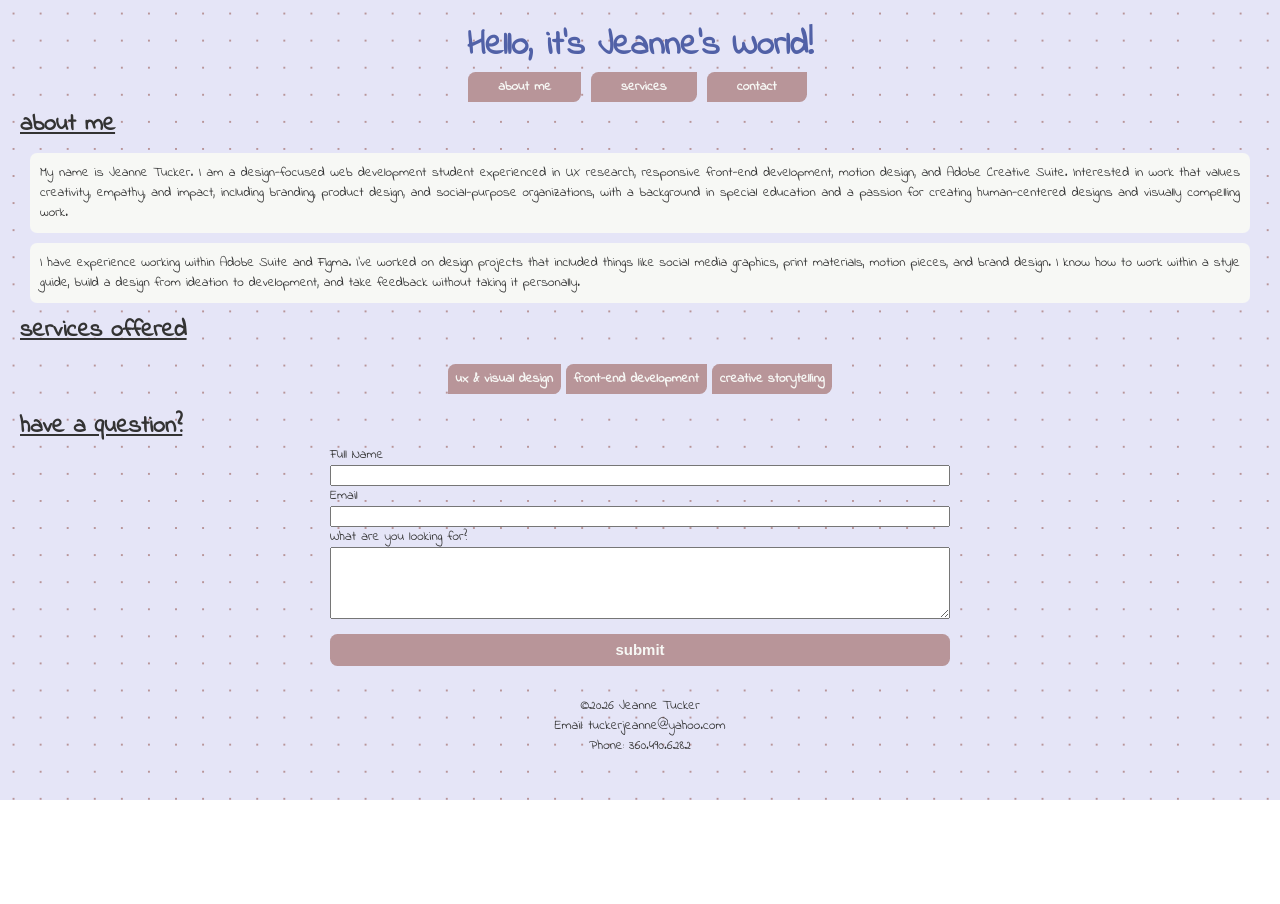
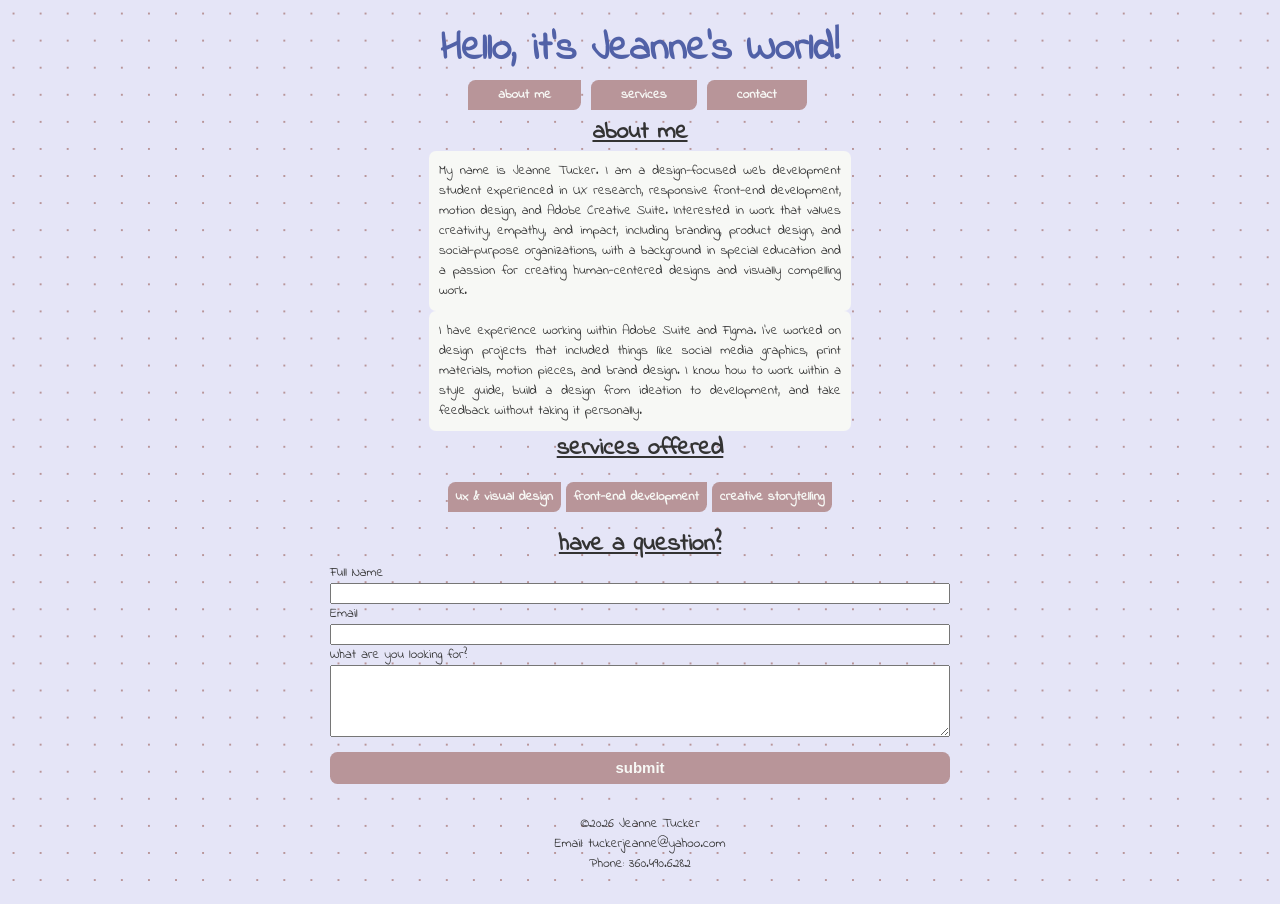
Before and after one commit to jltucke9/GIT414, a plain HTML site: page index.html in a window 1280 px wide. Before the commit the page ends 800 px from the top, so only its background shows below. Drawn offline with Linux system fonts and the light colour scheme.

Commit message:
Update styles.css

```diff
--- a/styles.css
+++ b/styles.css
@@ -78,7 +78,7 @@ body {
 }
 
 h1{
-    font-size: 26pt;
+    font-size: 40px;
     font-weight: bold;
     color: var(--violet-blue);
     text-align: center;
@@ -88,6 +88,7 @@ h2 {
     font-weight: 800;
     font-size: 24px;
     text-decoration: underline;
+    text-align: center;
 }
 
 nav {
@@ -131,6 +132,8 @@ nav a:hover {
     padding: 10px;
     margin:10px;
     border-radius:7px;
+    max-width: 70ch;
+    margin: 0 auto;
 }
 
 #services {
```
